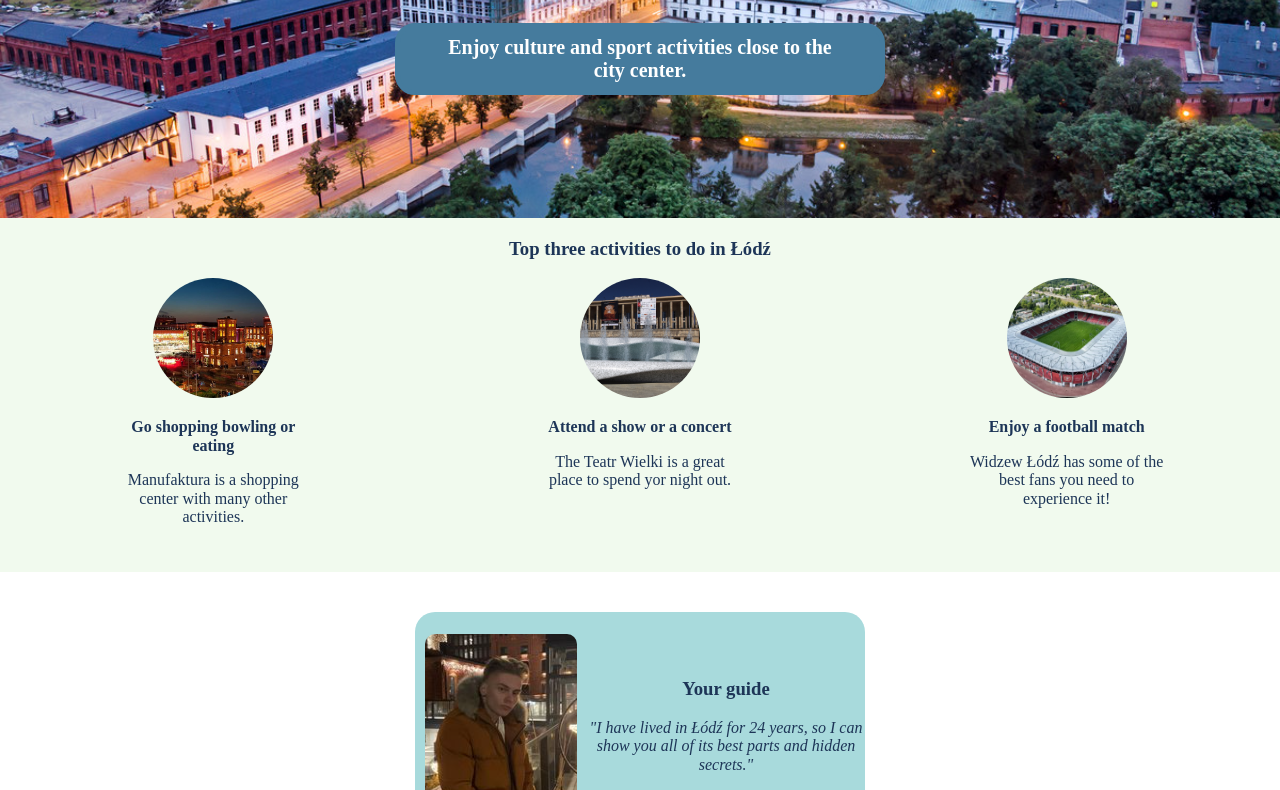
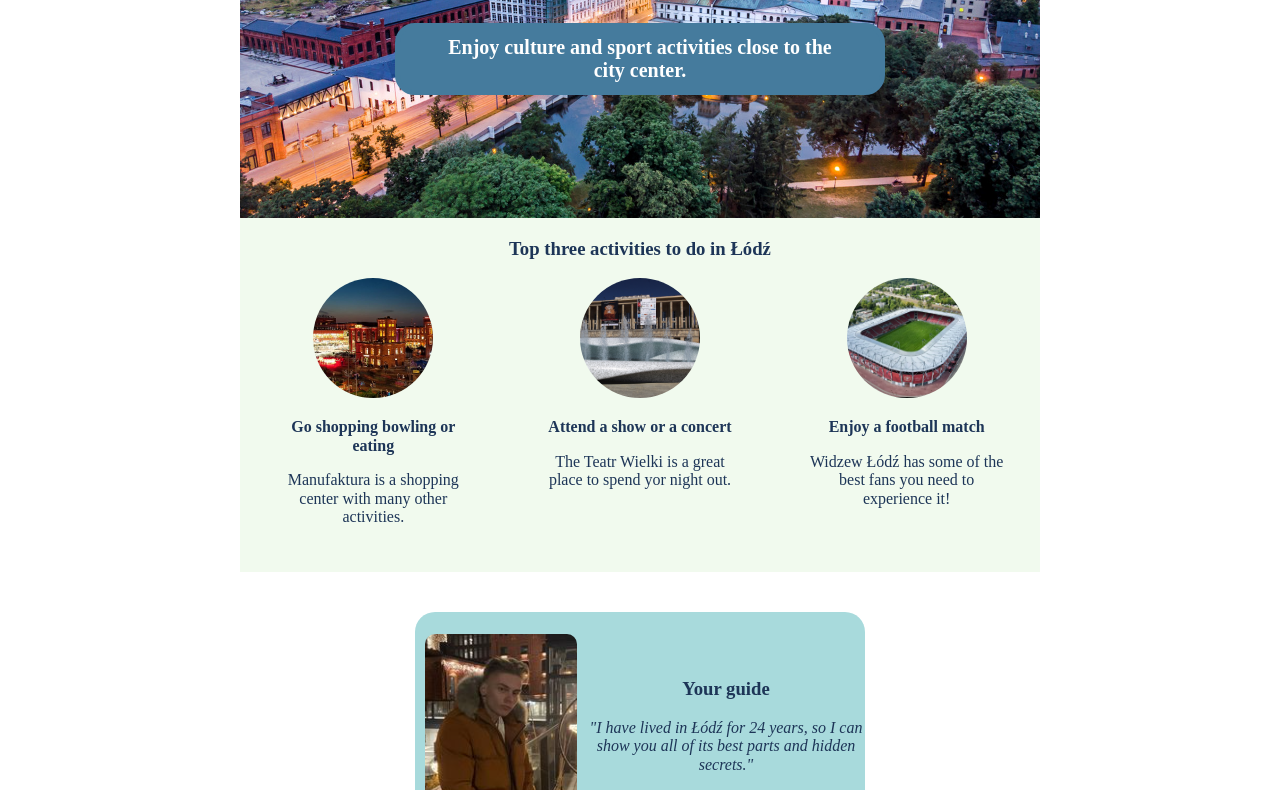
Before and after one commit to piotrjablonski1999/lodz, a website built with Vite: page index.html in a window 1280 px wide. Shown: the part 181-971 px from the top of the page. Built offline with nearby package versions, Linux system fonts and the light colour scheme.

Commit message:
Update styles.css

```diff
--- a/styles.css
+++ b/styles.css
@@ -11,6 +11,8 @@ DARK BLUE: #1D3557
 body {
     margin: 0;
     text-align: center;
+     width: 800px;
+    margin: 0 auto;
 }
 .top{
     display: flex;
```
